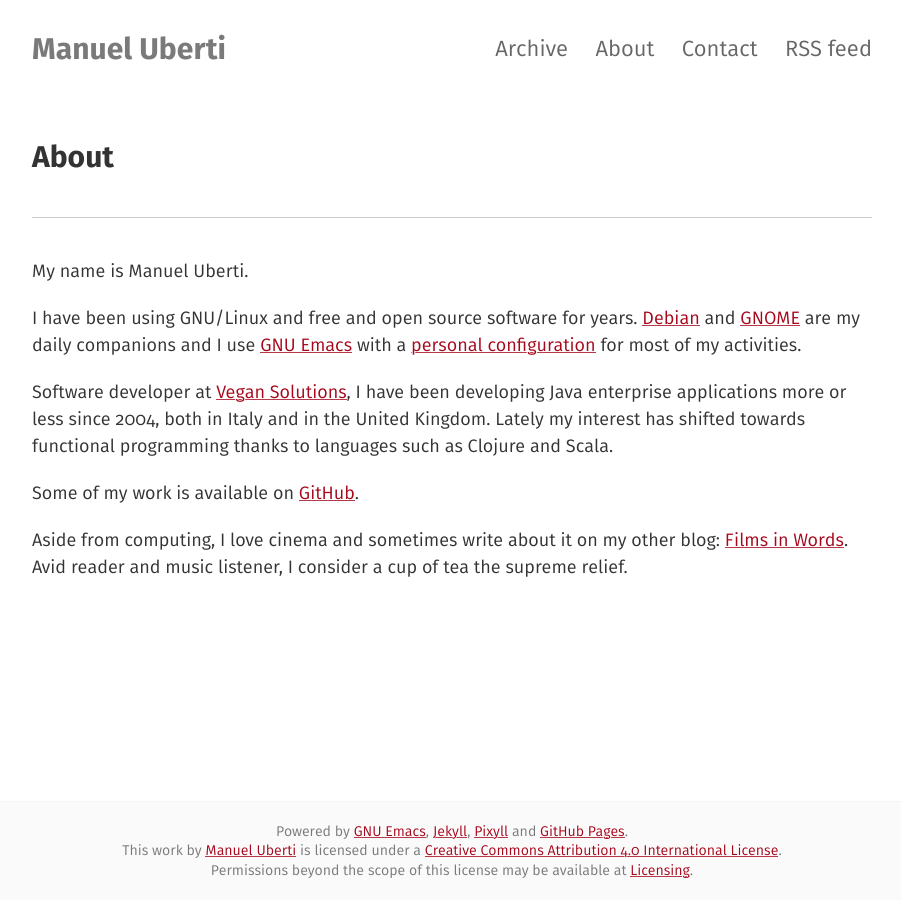
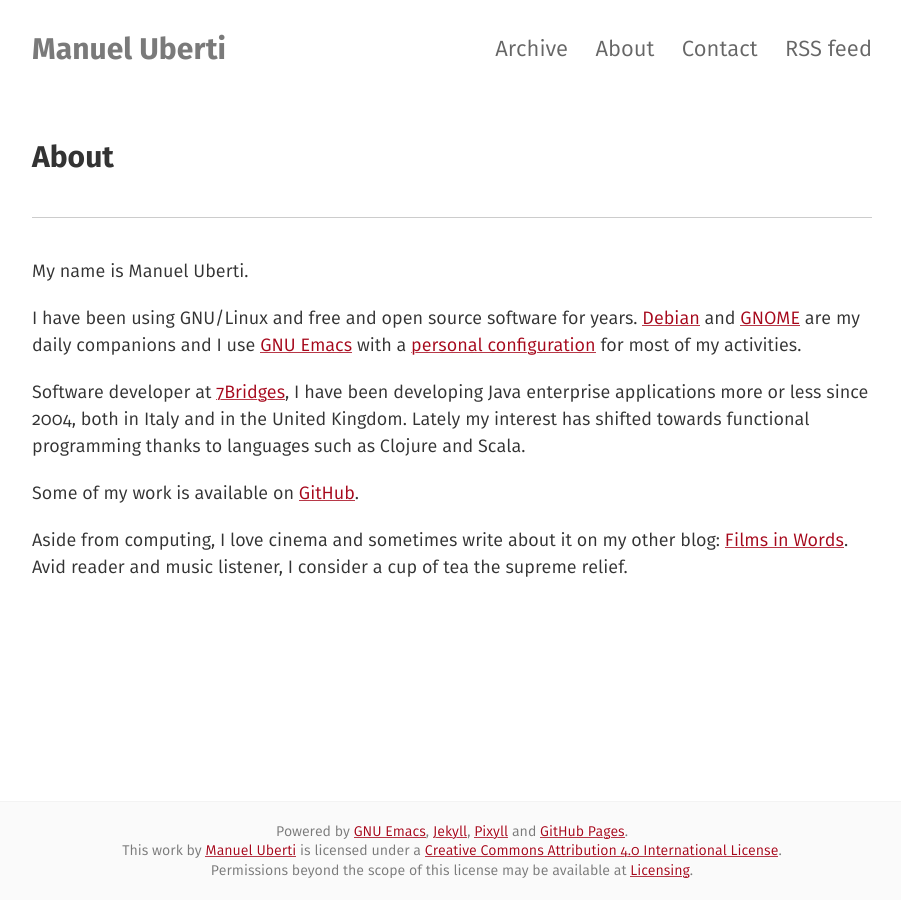
Before and after one commit to manuel-uberti/manuel-uberti.github.io, a Jekyll site: the page built from about.md, in a window 1280 px wide. Shown: the whole page, without its empty margins (188-1089 px from the left). Built offline with Jekyll 4.4.1, drawn with Linux system fonts in a browser that asks for light colours.

Commit message:
Update company

```diff
--- a/about.md
+++ b/about.md
@@ -13,10 +13,10 @@ my daily companions and I use [GNU Emacs](https://www.gnu.org/software/emacs/)
 with a [personal configuration](https://github.com/manuel-uberti/.emacs.d) for
 most of my activities.
 
-Software developer at [Vegan Solutions](http://vegans.it/), I have been
-developing Java enterprise applications more or less since 2004, both in Italy
-and in the United Kingdom. Lately my interest has shifted towards functional
-programming thanks to languages such as Clojure and Scala.
+Software developer at [7Bridges](https://7bridges.eu/), I have been developing
+Java enterprise applications more or less since 2004, both in Italy and in the
+United Kingdom. Lately my interest has shifted towards functional programming
+thanks to languages such as Clojure and Scala.
 
 Some of my work is available on [GitHub](https://github.com/manuel-uberti).
 
```
